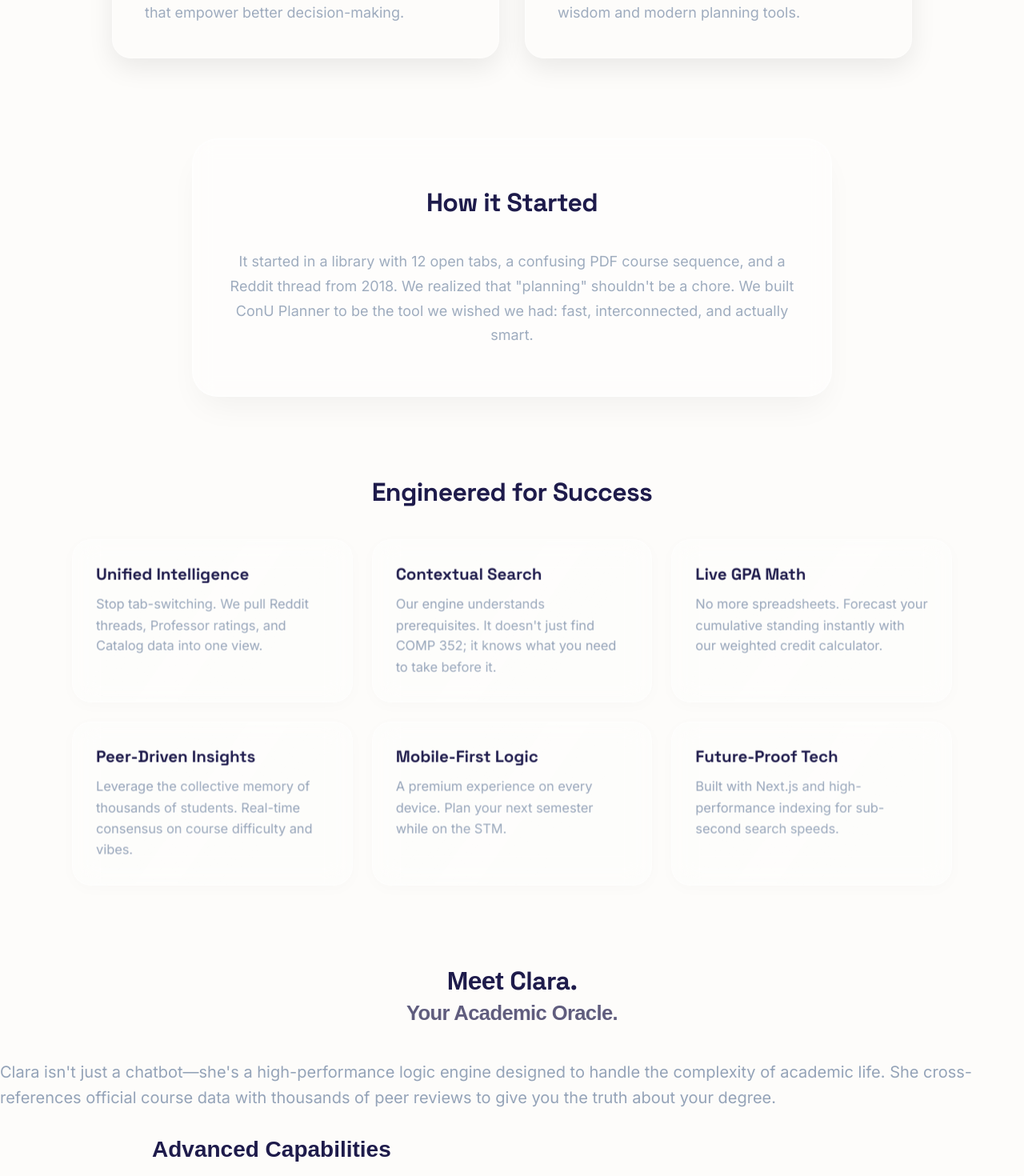
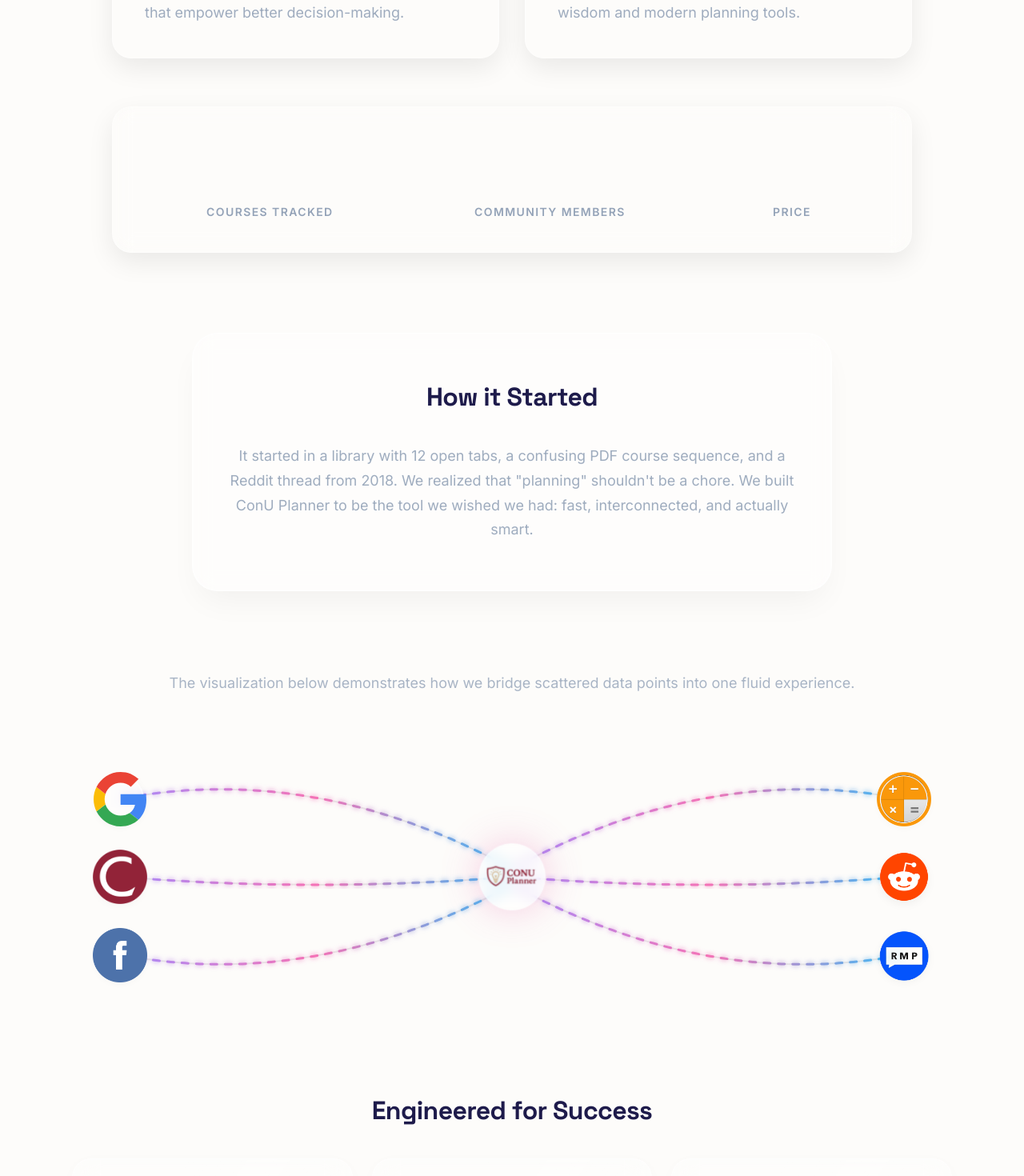
Before and after one commit to Mishra1208/newdeploy, a Next.js app in the folder FRONTEND-ONLY/: page /about in a window 1280 px wide. Shown: the part 820-2290 px from the top of the page at 80% size. Built offline with nearby package versions, Linux system fonts and the light colour scheme.

Commit message:
docs: restore AnimatedBeam and StatsTicker to About page

```diff
--- a/FRONTEND-ONLY/src/app/about/page.jsx
+++ b/FRONTEND-ONLY/src/app/about/page.jsx
@@ -94,7 +94,6 @@ export default function AboutPage() {
         </div>
       </motion.section>
 
-      {/* --- Vision & Mission --- */}
       <section className={styles.section}>
         <div className={styles.narrativeGrid}>
           <motion.div
@@ -128,6 +127,17 @@ export default function AboutPage() {
         </div>
       </section>
 
+      {/* --- Stats Ticker --- */}
+      <motion.div
+        initial="hidden"
+        whileInView="visible"
+        viewport={{ once: true }}
+        variants={fadeInUp}
+        style={{ marginTop: 60 }}
+      >
+        <StatsTicker displayClass={display.className} />
+      </motion.div>
+
       {/* --- Origin Story --- */}
       <motion.section
         className={styles.section}
@@ -144,6 +154,20 @@ export default function AboutPage() {
             fast, interconnected, and actually smart.
           </p>
         </div>
+      </motion.section>
+
+      {/* --- Connection Beam --- */}
+      <motion.section
+        className={styles.section}
+        initial="hidden"
+        whileInView="visible"
+        viewport={{ once: true }}
+        variants={fadeInUp}
+      >
+        <p className={styles.bodyText} style={{ textAlign: 'center', marginBottom: 40, opacity: 0.8 }}>
+          The visualization below demonstrates how we bridge scattered data points into one fluid experience.
+        </p>
+        <AnimatedBeamDemo />
       </motion.section>
 
       {/* --- Holographic Features Grid --- */}
```
